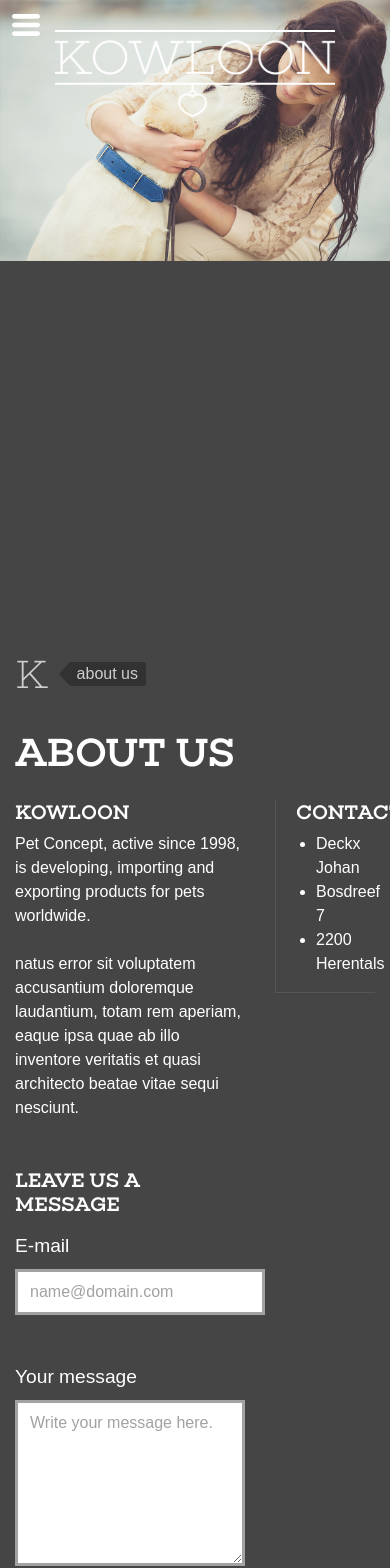
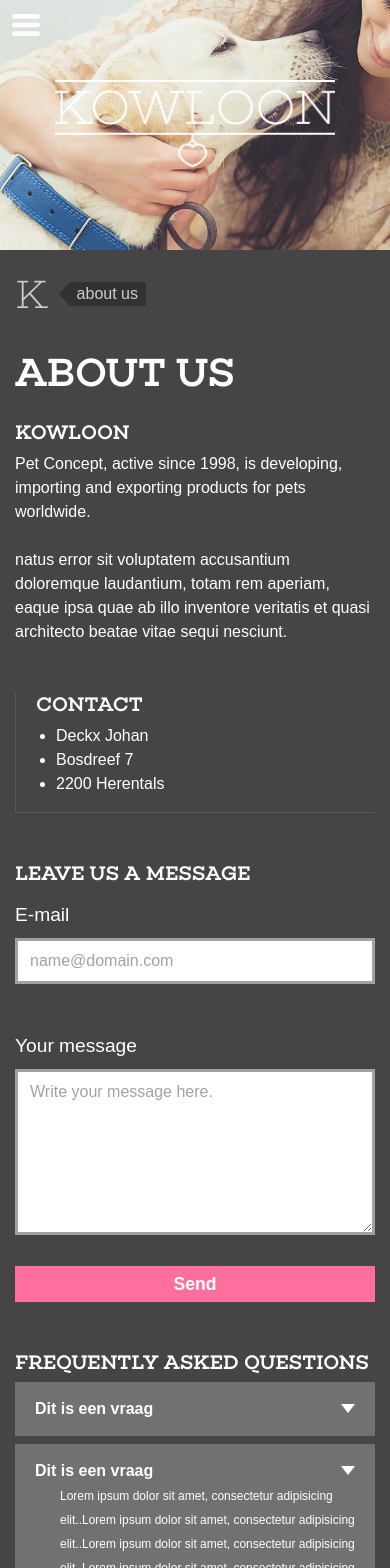
Before and after one commit to JensVanAssche/web_dev_kowloon, a Vue app: page /about in a window 390 px wide. Shown: the top 1568 px of the page. Built offline with nearby package versions, Linux system fonts and the light colour scheme.

Commit message:
about mobile

```diff
--- a/src/assets/scss/atoms/inputfield.scss
+++ b/src/assets/scss/atoms/inputfield.scss
@@ -23,7 +23,7 @@ input[type="text"] {
 textarea {
     padding: 8px 12px;
     border: 3px $c600 solid;
-    width: 100%;
+    width: 66.66%;
 
     &::placeholder {
         color: $c600;
@@ -38,3 +38,29 @@ textarea {
     color: red;
     font-size: 1em;
 }
+
+
+
+// lg: 992px to 1200px
+@media only screen and (max-width: 1200px) {
+
+}
+
+// md: 768px to 992px
+@media only screen and (max-width: 992px) {
+    textarea {
+        width: 100%;
+    }
+}
+
+// sm: 576px to 768px
+@media only screen and (max-width: 768px) {
+
+}
+
+// xs: smaller than 576px
+@media only screen and (max-width: 576px) {
+    input[name="email"] {
+        width: 100%;
+    }
+}
--- a/src/assets/scss/atoms/submitbutton.scss
+++ b/src/assets/scss/atoms/submitbutton.scss
@@ -16,3 +16,27 @@ input[type="button"].pinkbutton, input[type="submit"].pinkbutton {
     cursor: pointer;
     font-size: 1.1em;
 }
+
+
+
+// lg: 992px to 1200px
+@media only screen and (max-width: 1200px) {
+
+}
+
+// md: 768px to 992px
+@media only screen and (max-width: 992px) {
+
+}
+
+// sm: 576px to 768px
+@media only screen and (max-width: 768px) {
+
+}
+
+// xs: smaller than 576px
+@media only screen and (max-width: 576px) {
+    input[type="submit"].pinkbutton {
+        width: 100%;
+    }
+}
--- a/src/assets/scss/organisms/header.scss
+++ b/src/assets/scss/organisms/header.scss
@@ -4,10 +4,52 @@
 
 	.header_logo {
 		position: absolute;
+		z-index: 1;
 		width: 280px;
-		top: 30px;
+		top: 50px;
 		left: calc(50% - 140px);
 	}
 
 	margin-bottom: 50px;
 }
+
+
+
+// lg: 992px to 1200px
+@media only screen and (max-width: 1200px) {
+	.header.image_header {
+		height: 500px;
+	}
+}
+
+// md: 768px to 992px
+@media only screen and (max-width: 992px) {
+	.header.image_header {
+		height: 400px;
+		margin-bottom: 30px;
+	}
+}
+
+// sm: 576px to 768px
+@media only screen and (max-width: 768px) {
+	.header.image_header {
+		height: 300px;
+		margin-bottom: 30px;
+	}
+}
+
+// xs: smaller than 576px
+@media only screen and (max-width: 576px) {
+	.header.image_header {
+		height: 250px;
+		margin-bottom: 20px;
+
+		.header_logo {
+			top: 80px;
+		}
+
+		img:last-child {
+			transform: scale(2);
+		}
+	}
+}
--- a/src/views/About.vue
+++ b/src/views/About.vue
@@ -25,12 +25,26 @@
             </b-col>
           </b-row>
           <b-row>
-            <b-col cols="8">
+            <b-col cols="12" sm="8">
               <div class="mb-5">
                 <h2 class="title">KOWLOON</h2>
                 <p>Pet Concept, active since 1998, is developing, importing and exporting products for pets worldwide.<br><br>
                 natus error sit voluptatem accusantium doloremque laudantium, totam rem aperiam, eaque ipsa quae ab illo inventore veritatis et quasi architecto beatae vitae sequi nesciunt.</p>
               </div>
+            </b-col>
+            <b-col cols="12" sm="4" class="mb-5">
+              <div class="contact">
+                <h2 class="title">CONTACT</h2>
+                <ul>
+                  <li>Deckx Johan</li>
+                  <li>Bosdreef 7</li>
+                  <li>2200 Herentals</li>
+                </ul>
+              </div>
+            </b-col>
+          </b-row>
+          <b-row>
+            <b-col>
               <div class="mb-5">
                 <h2 class="title mb-3">LEAVE US A MESSAGE</h2>
                 <form action="about" @submit="checkForm">
@@ -57,16 +71,9 @@
               <div>
                   <h2 class="title">FREQUENTLY ASKED QUESTIONS</h2>
                   <FAQquestions></FAQquestions>
-              </div>
-            </b-col>
-            <b-col cols="4">
-              <div class="contact">
-                <h2 class="title">CONTACT</h2>
-                <ul>
-                  <li>Deckx Johan</li>
-                  <li>Bosdreef 7</li>
-                  <li>2200 Herentals</li>
-                </ul>
+                  <div class="d-flex justify-content-center justify-content-sm-end mb-2">
+                    <router-link to="about" class="emphasis">More questions?</router-link>
+                  </div>
               </div>
             </b-col>
           </b-row>
```
